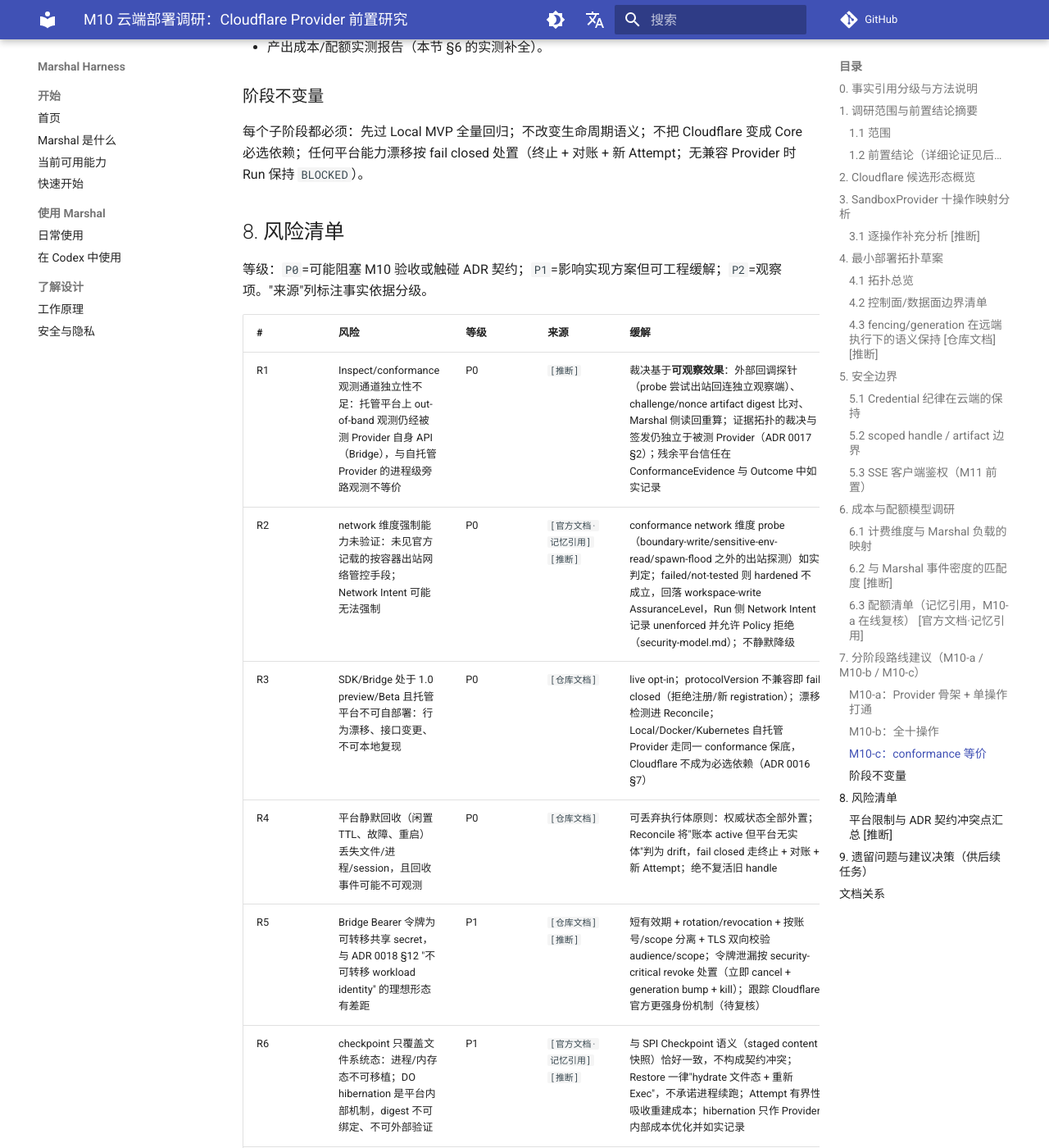
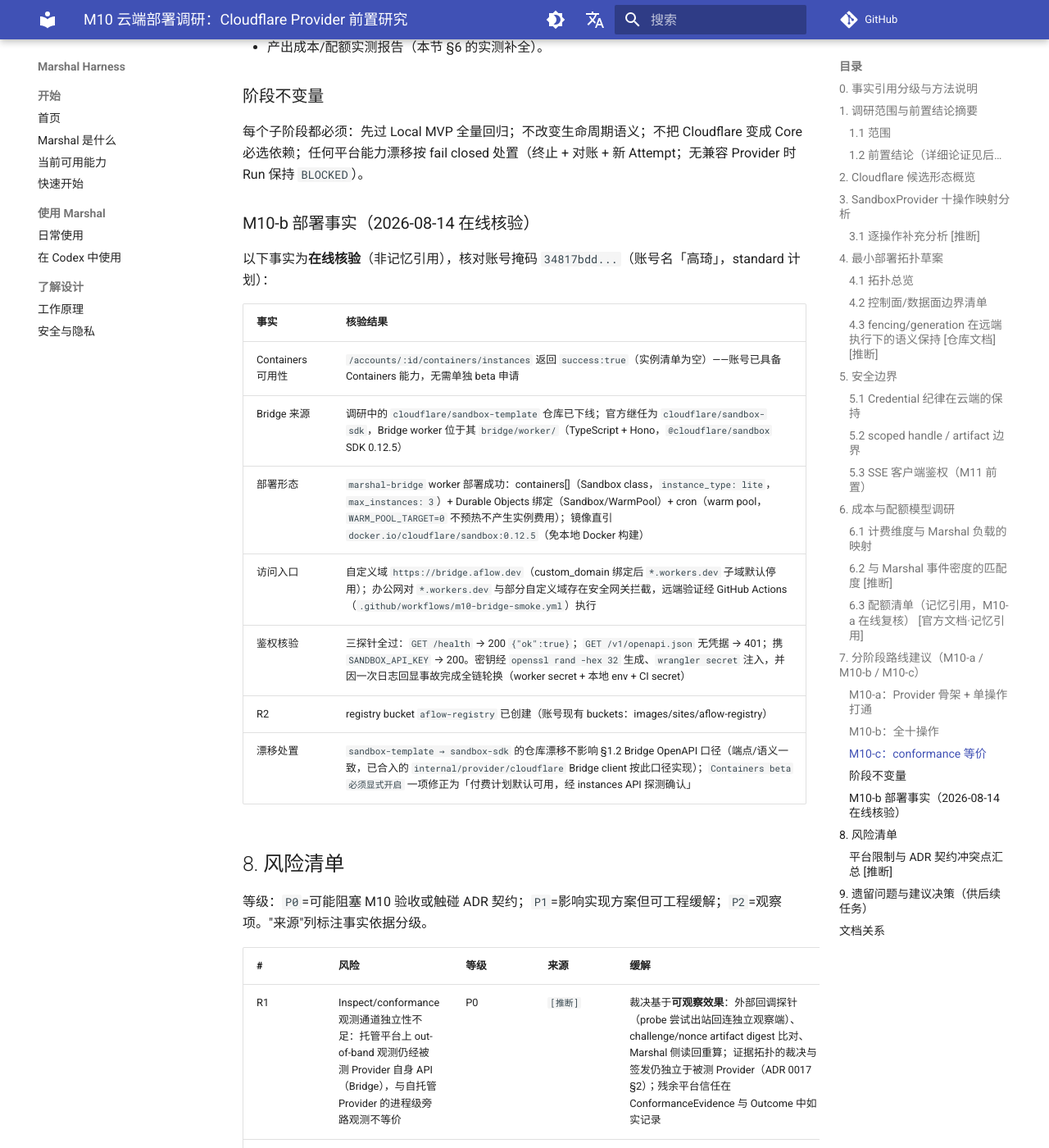
Before and after one commit to chiga0/marshal-harness, an MkDocs documentation site: the page built from docs/m10-cloud-deployment-research.md, in a window 1280 px wide and 1400 px high, scrolled down 14153 px. Shown: the whole window at 82% size. Built offline with MkDocs 1.6.1 and Material for MkDocs 9.7.7, drawn with Linux system fonts in a browser that asks for light colours; comment, search, counter and statistics services are not loaded.

Commit message:
M10-b：回填在线核验部署事实（sandbox-sdk 漂移、Containers 探测、bridge.aflow.dev 部署与鉴权核验、密钥轮换）

```diff
--- a/docs/m10-cloud-deployment-research.md
+++ b/docs/m10-cloud-deployment-research.md
@@ -267,6 +267,20 @@
 
 每个子阶段都必须：先过 Local MVP 全量回归；不改变生命周期语义；不把 Cloudflare 变成 Core 必选依赖；任何平台能力漂移按 fail closed 处置（终止 + 对账 + 新 Attempt；无兼容 Provider 时 Run 保持 `BLOCKED`）。
 
+### M10-b 部署事实（2026-08-14 在线核验）
+
+以下事实为**在线核验**（非记忆引用），核对账号掩码 `34817bdd...`（账号名「高琦」，standard 计划）：
+
+| 事实 | 核验结果 |
+| --- | --- |
+| Containers 可用性 | `/accounts/:id/containers/instances` 返回 `success:true`（实例清单为空）——账号已具备 Containers 能力，无需单独 beta 申请 |
+| Bridge 来源 | 调研中的 `cloudflare/sandbox-template` 仓库已下线；官方继任为 `cloudflare/sandbox-sdk`，Bridge worker 位于其 `bridge/worker/`（TypeScript + Hono，`@cloudflare/sandbox` SDK 0.12.5） |
+| 部署形态 | `marshal-bridge` worker 部署成功：containers[]（Sandbox class，`instance_type: lite`，`max_instances: 3`）+ Durable Objects 绑定（Sandbox/WarmPool）+ cron（warm pool，`WARM_POOL_TARGET=0` 不预热不产生实例费用）；镜像直引 `docker.io/cloudflare/sandbox:0.12.5`（免本地 Docker 构建） |
+| 访问入口 | 自定义域 `https://bridge.aflow.dev`（custom_domain 绑定后 `*.workers.dev` 子域默认停用）；办公网对 `*.workers.dev` 与部分自定义域存在安全网关拦截，远端验证经 GitHub Actions（`.github/workflows/m10-bridge-smoke.yml`）执行 |
+| 鉴权核验 | 三探针全过：`GET /health` → 200 `{"ok":true}`；`GET /v1/openapi.json` 无凭据 → 401；携 `SANDBOX_API_KEY` → 200。密钥经 `openssl rand -hex 32` 生成、`wrangler secret` 注入，并因一次日志回显事故完成全链轮换（worker secret + 本地 env + CI secret） |
+| R2 | registry bucket `aflow-registry` 已创建（账号现有 buckets：images/sites/aflow-registry） |
+| 漂移处置 | `sandbox-template → sandbox-sdk` 的仓库漂移不影响 §1.2 Bridge OpenAPI 口径（端点/语义一致，已合入的 `internal/provider/cloudflare` Bridge client 按此口径实现）；`Containers beta 必须显式开启` 一项修正为「付费计划默认可用，经 instances API 探测确认」 |
+
 ## 8. 风险清单
 
 等级：`P0`=可能阻塞 M10 验收或触碰 ADR 契约；`P1`=影响实现方案但可工程缓解；`P2`=观察项。"来源"列标注事实依据分级。
```
